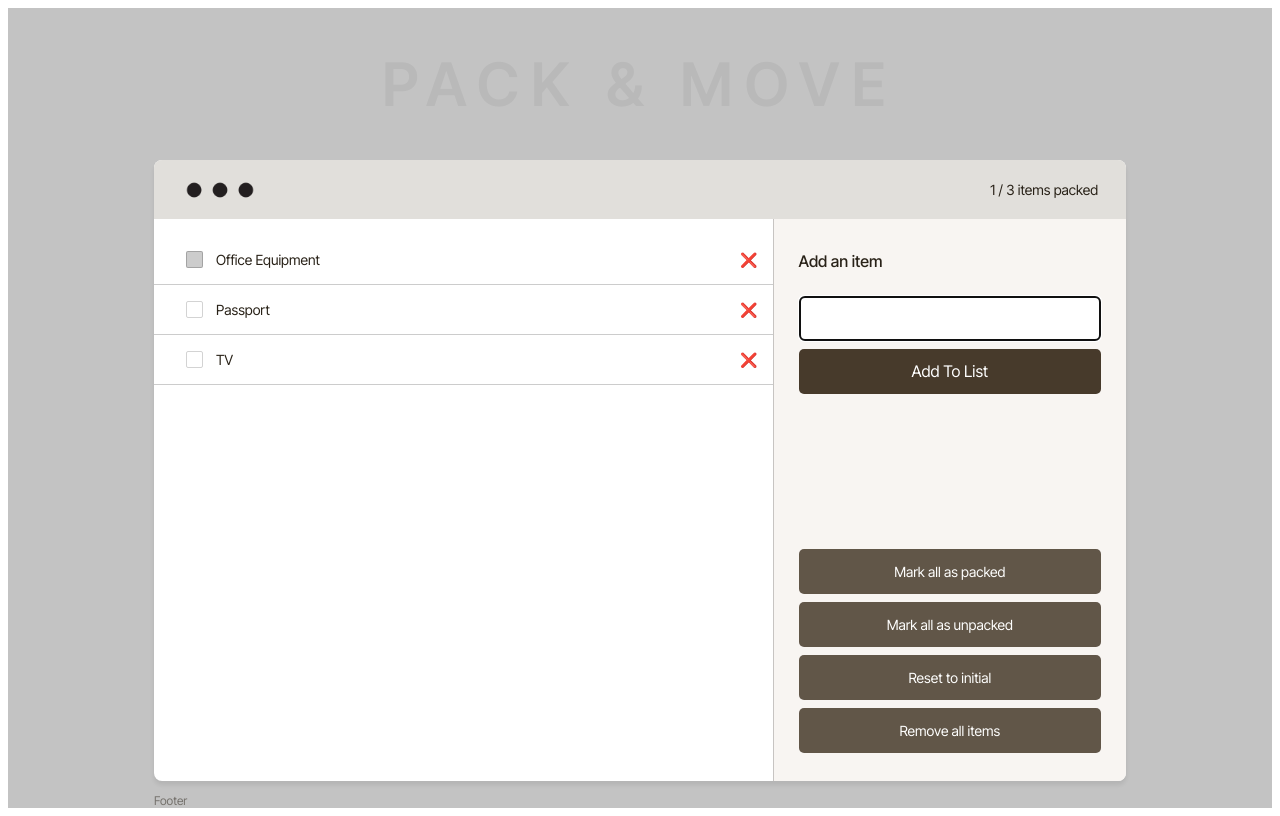
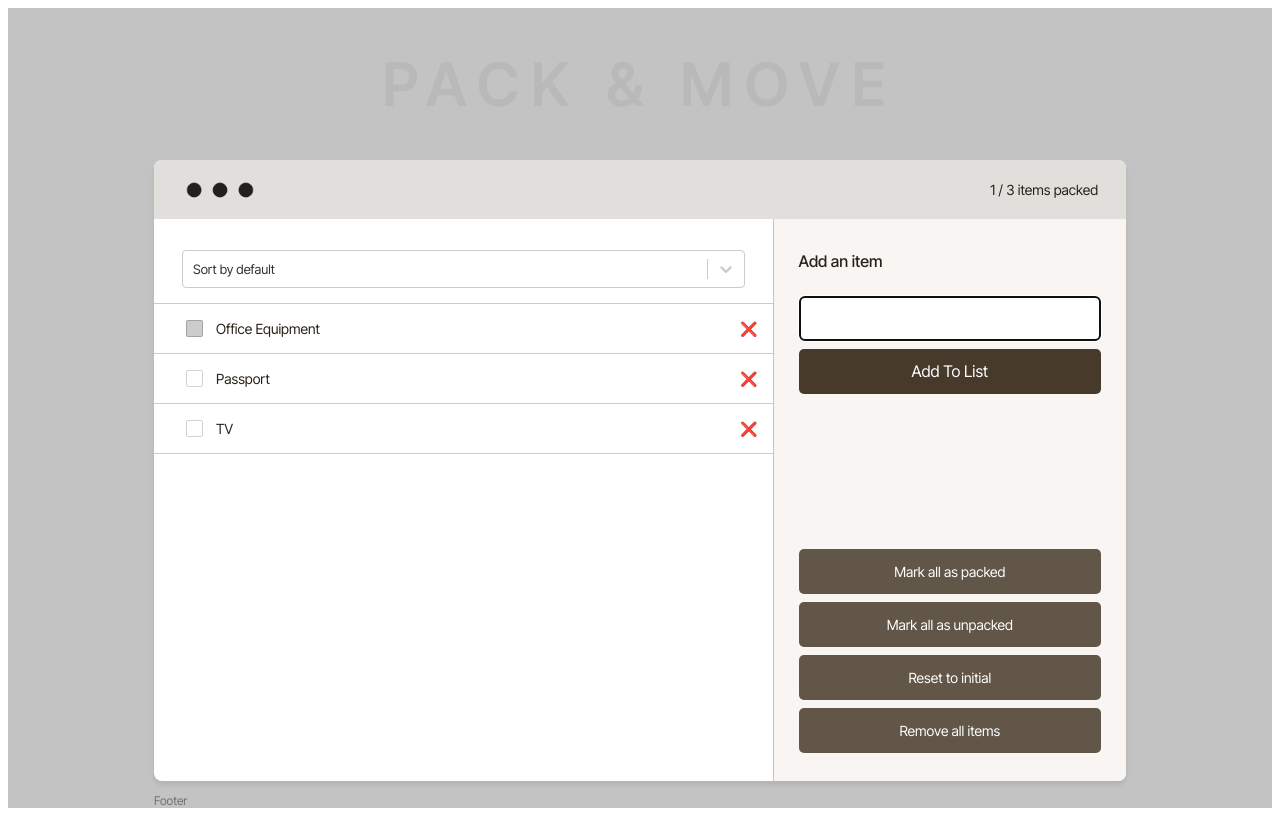
Before and after one commit to jonthedev/pack-and-move, a React (Vite) app: page / in a window 1280 px wide. Built offline with nearby package versions, Linux system fonts and the light colour scheme.

Commit message:
feat: use react-Select package for custom select component
style: add Select module styles

```diff
--- a/src/components/Feat/ItemList/ItemList.jsx
+++ b/src/components/Feat/ItemList/ItemList.jsx
@@ -1,10 +1,12 @@
 import EmptyView from "../Empty/EmptyView"
+import { ReactSelect } from "../Select/Select"
 import styles from "./ItemList.module.css"
 
 export const ItemList = ({ items, handleDeleteItem, handleToggleItem }) => {
   return (
     <ul className={styles["item-list"]}>
       {items.length === 0 && <EmptyView />}
+      {items.length > 0 ? <ReactSelect /> : null}
       {items.map((item) => (
         <Item
           key={item.name}
--- /dev/null
+++ b/src/components/Feat/Select/Select.jsx
@@ -0,0 +1,32 @@
+import { useState } from "react"
+import styles from "./Select.module.css"
+import Select from "react-select"
+
+const sortingOptions = [
+  {
+    label: "Sort by default",
+    value: "default"
+  },
+  {
+    label: "Sort by packed",
+    value: "packed"
+  },
+  {
+    label: "Sort by unpacked",
+    value: "unpacked"
+  }
+]
+
+export const ReactSelect = () => {
+  const [sortBy, setSortBy] = useState("default")
+
+  return (
+    <section className={styles["sorting"]}>
+      <Select
+        onChange={(option) => setSortBy(option.value)}
+        defaultValue={sortingOptions[0]}
+        options={sortingOptions}
+      />
+    </section>
+  )
+}
--- /dev/null
+++ b/src/components/Feat/Select/Select.module.css
@@ -0,0 +1,5 @@
+.sorting {
+  padding: 15px 28px;
+  border-bottom: 1px solid var(--border-color);
+  font-size: 13px;
+}
```
